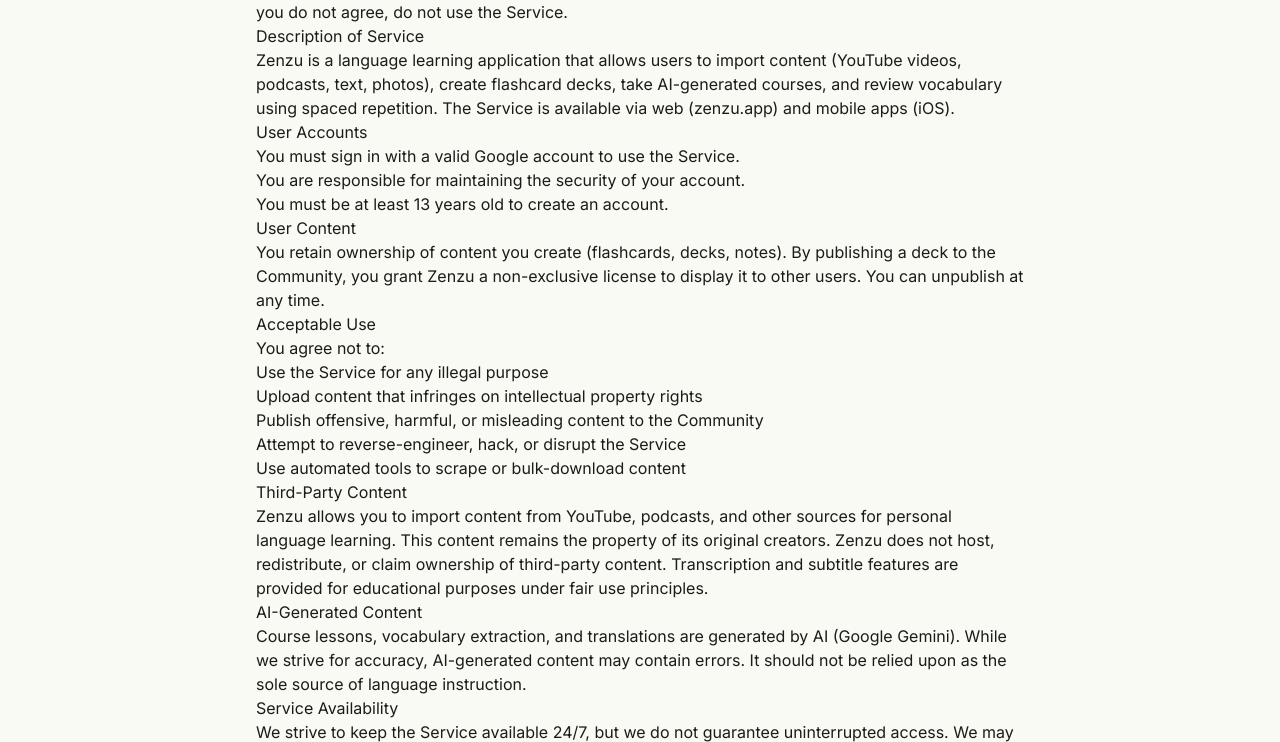
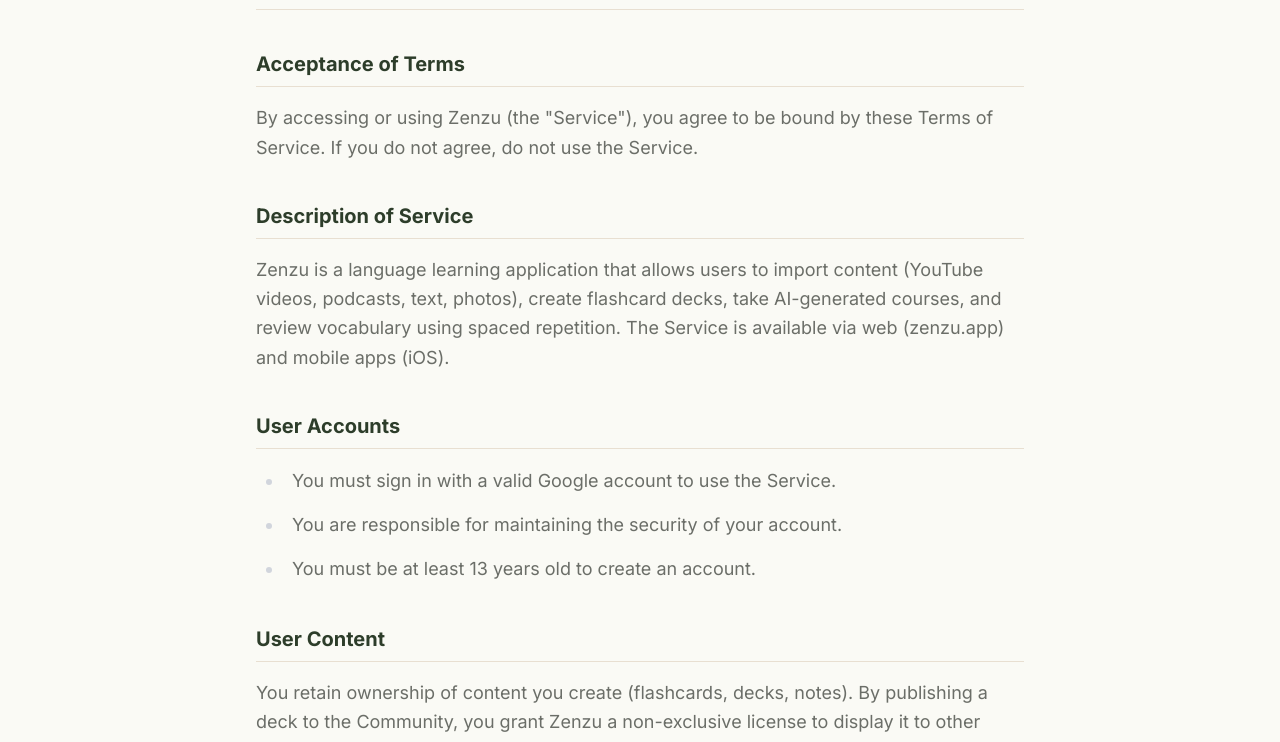
Before and after one commit to NBibikov/zenzu-landing, an Astro site: page /terms in a window 1280 px wide. Shown: the part 188-930 px from the top of the page. Built offline with nearby package versions, Linux system fonts and the light colour scheme; Astro itself is replaced by a stand-in of ours.

Commit message:
fix: remove Ukraine from ToS, improve legal page typography

```diff
--- a/package.json
+++ b/package.json
@@ -12,6 +12,7 @@
     "astro": "astro"
   },
   "dependencies": {
+    "@tailwindcss/typography": "^0.5.19",
     "@tailwindcss/vite": "^4.2.2",
     "astro": "^6.1.3",
     "tailwindcss": "^4.2.2"
--- a/src/layouts/LegalLayout.astro
+++ b/src/layouts/LegalLayout.astro
@@ -15,10 +15,22 @@
 
 <BaseLayout title={`${title} — Zenzu`}>
   <Header t={strings} locale={locale} />
-  <main class="pt-24 pb-20 px-6">
-    <article class="max-w-3xl mx-auto prose prose-headings:text-moss-dark prose-a:text-moss prose-strong:text-moss-dark">
+  <main class="pt-28 pb-20 px-6">
+    <article class="max-w-3xl mx-auto
+      prose prose-lg
+      prose-headings:text-moss-dark prose-headings:font-bold
+      prose-h1:text-3xl prose-h1:mb-2
+      prose-h2:text-xl prose-h2:mt-10 prose-h2:mb-4 prose-h2:border-b prose-h2:border-sand-dark prose-h2:pb-2
+      prose-h3:text-lg prose-h3:mt-6
+      prose-p:text-on-surface-muted prose-p:leading-relaxed
+      prose-a:text-moss prose-a:no-underline hover:prose-a:underline
+      prose-li:text-on-surface-muted
+      prose-strong:text-moss-dark
+      prose-ul:space-y-1
+    ">
       <h1>{title}</h1>
-      <p class="text-on-surface-muted text-sm">Last updated: April 6, 2026</p>
+      <p class="text-sm !text-on-surface-muted/60 !mt-0">Last updated: April 6, 2026</p>
+      <hr class="!mt-4 !mb-8 border-sand-dark" />
       <slot />
     </article>
   </main>
--- a/src/pages/terms.astro
+++ b/src/pages/terms.astro
@@ -52,7 +52,7 @@
 <p>We may update these Terms from time to time. Continued use of the Service after changes constitutes acceptance of the new Terms.</p>
 
 <h2>Governing Law</h2>
-<p>These Terms are governed by the laws of Ukraine. Any disputes shall be resolved in the courts of Ukraine.</p>
+<p>These Terms are governed by applicable international law. Any disputes shall be resolved through good-faith negotiation or, if necessary, through binding arbitration.</p>
 
 <h2>Contact</h2>
 <p>For questions about these Terms, contact us at <a href="mailto:hello@zenzu.app">hello@zenzu.app</a>.</p>
--- a/src/styles/global.css
+++ b/src/styles/global.css
@@ -1,4 +1,5 @@
 @import "tailwindcss";
+@plugin "@tailwindcss/typography";
 
 /* ============================================================
    Zenzu Design Tokens
```
Also changed, not shown: 1 other file.
